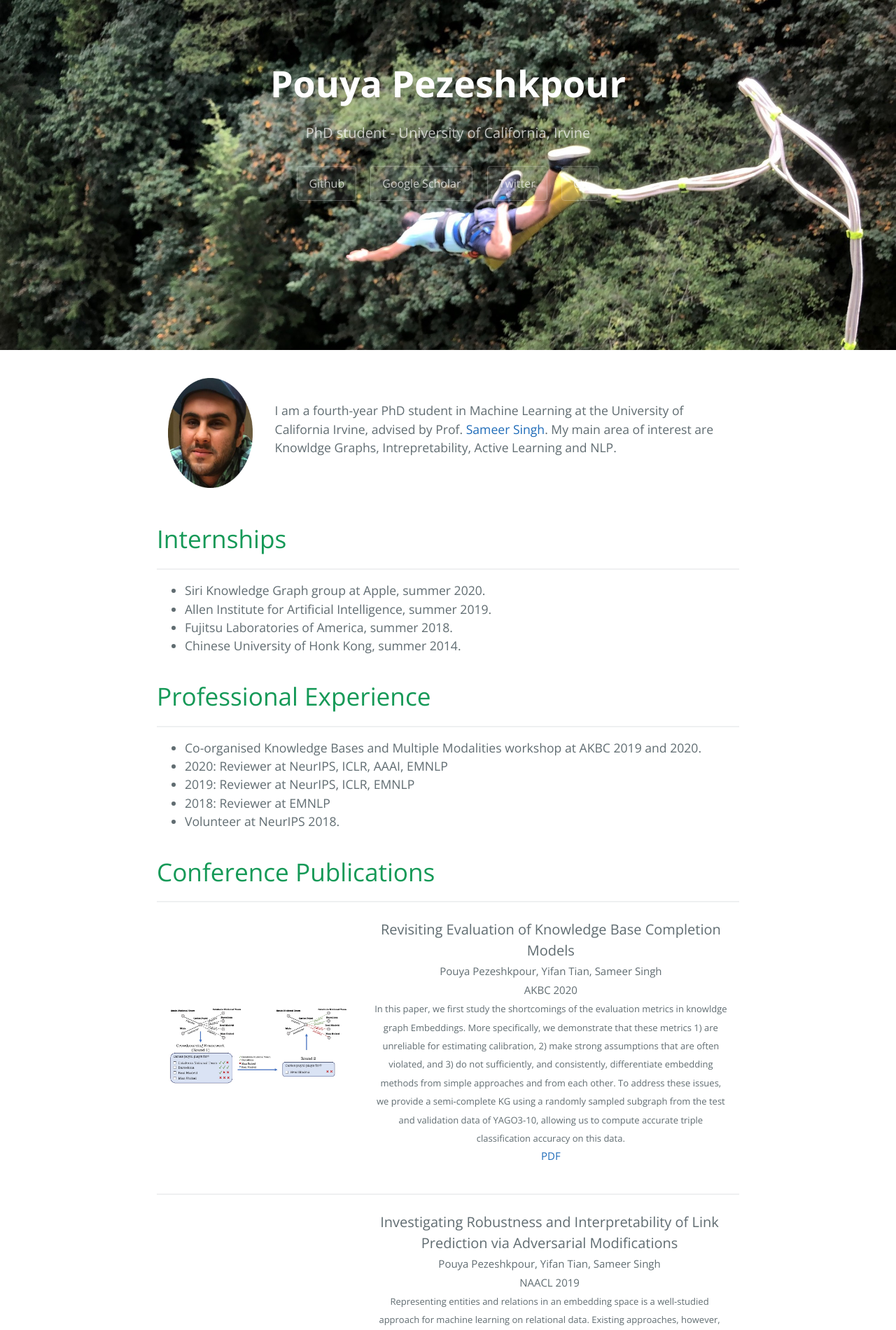
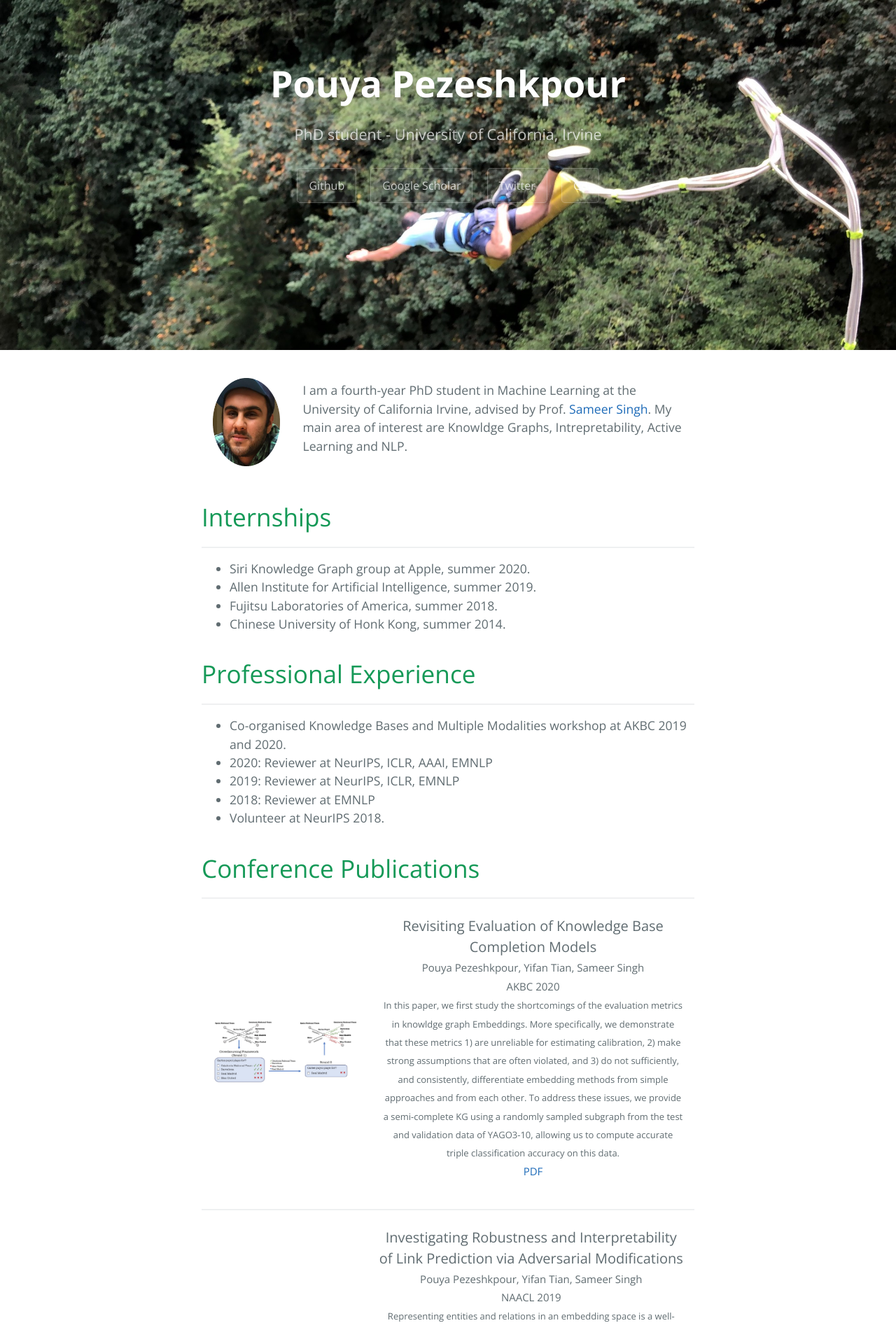
Before and after one commit to pouyapez/pouyapez.github.io, a Jekyll site: the page built from index.md, in a window 1280 px wide. Shown: the top 1900 px of the page at 70% size. Built offline with Jekyll 4.4.1, drawn with Linux system fonts in a browser that asks for light colours.

Commit message:
Update jekyll-theme-cayman.scss

```diff
--- a/_sass/jekyll-theme-cayman.scss
+++ b/_sass/jekyll-theme-cayman.scss
@@ -149,20 +149,21 @@ a {
   opacity: 0.7;
 
   @include large {
+    font-size: 1.35rem;
+  }
+
+  @include medium {
     font-size: 1.25rem;
   }
 
-  @include medium {
-    font-size: 1.15rem;
-  }
-
   @include small {
-    font-size: 1rem;
+    font-size: 1.1rem;
   }
 }
 
 .main-content {
   word-wrap: break-word;
+  width: 70%;
 
   :first-child {
     margin-top: 0;
```
